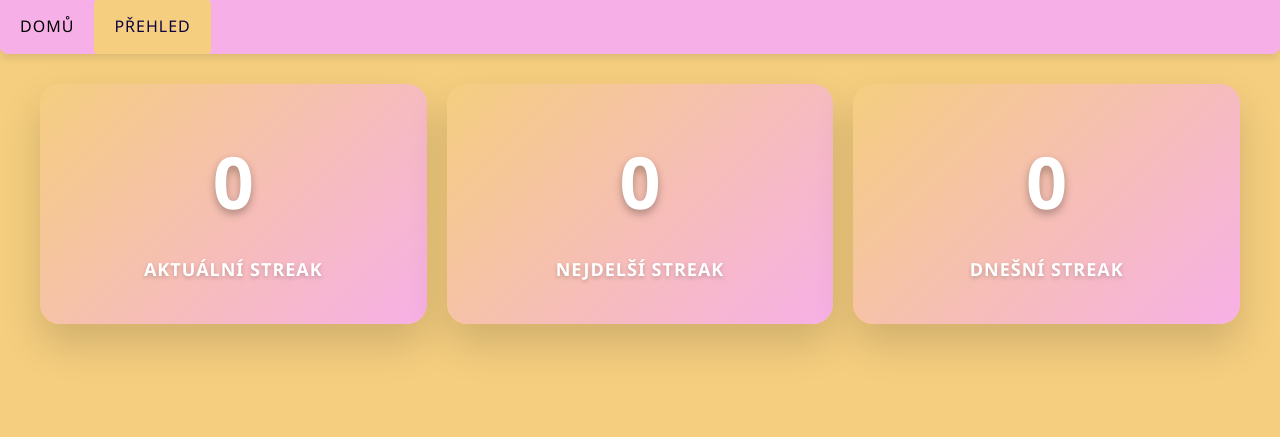
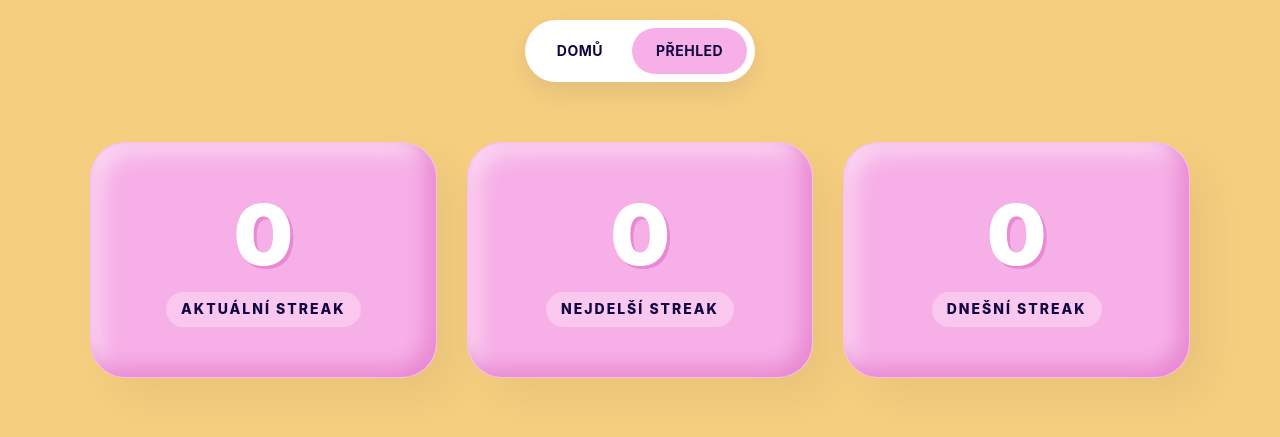
Before and after one commit to krystofham/testolingo, a Flask app: page /prehled in a window 1280 px wide. Shown: the top 437 px of the page. Run offline with Flask 3, Linux system fonts and the light colour scheme.

Commit message:
metadata and styles refacotr

```diff
--- a/static/styles.css
+++ b/static/styles.css
@@ -1,251 +1,236 @@
+:root {
+    --color-sand: #f5ce7f;
+    --color-pink: #f7b0e7;
+    --color-pink-dark: #e889d2;
+    --color-ink: #100440;
+    --white: #ffffff;
+    --shadow-soft: rgba(16, 4, 64, 0.08);
+}
 
 body {
-    font-family: 'Segoe UI', Tahoma, Geneva, Verdana, sans-serif;
+    font-family: 'Inter', system-ui, -apple-system, sans-serif;
     line-height: 1.6;
     margin: 0;
     padding: 0;
-    background-color: #f5ce7f;
-    color: #100440;
+    background-color: var(--color-sand);
+    /* Jemný vzorek na pozadí pro hloubku */
+    background-image: radial-gradient(var(--color-pink) 0.5px, transparent 0.5px);
+    background-size: 24px 24px;
+    color: var(--color-ink);
 }
 
+/* --- Navigace jako plovoucí ostrov --- */
 .nav {
-    background-color: #f7b0e7; /* Duolingo Green */
-    overflow: hidden;
-    margin-bottom: 20px;
-    box-shadow: 0 4px 8px rgba(0, 0, 0, 0.1);
-    border-bottom-left-radius: 8px;
-    border-bottom-right-radius: 8px;
+    background-color: var(--white);
+    margin: 20px auto;
+    width: fit-content;
+    padding: 8px;
+    border-radius: 50px;
+    display: flex;
+    gap: 5px;
+    box-shadow: 0 10px 25px var(--shadow-soft);
+    position: sticky;
+    top: 20px;
+    z-index: 1000;
+}
 
-}
 .nav a {
-    color: black;
-    float: left;
-    text-align: center;
-    padding: 14px 20px;
+    color: var(--color-ink);
+    padding: 12px 24px;
     text-decoration: none;
-    font-size: 16px;
-    font-weight: 500;
+    font-size: 14px;
+    font-weight: 700;
     text-transform: uppercase;
-    letter-spacing: 1px;
-    transition: all 0.3s ease;
-    border-radius: 4px;
+    letter-spacing: 0.5px;
+    border-radius: 40px;
+    transition: all 0.3s cubic-bezier(0.4, 0, 0.2, 1);
 }
 
 .nav a:hover {
-    background-color: #f5ce7f;
-    color: #100440
-;
+    background-color: var(--color-sand);
+    transform: translateY(-2px);
 }
 
 .nav a.active {
-    background-color: #f5ce7f;
-    color: #100440;
+    background-color: var(--color-pink);
+    color: var(--color-ink);
 }
 
-/* Streak Box Styles */
-/* Streak Box Styles */
+/* --- Streak Boxy: Claymorphism styl --- */
 .boxes {
-    display: flex;
-    justify-content: space-evenly;
-    gap: 20px;
-    margin: 30px auto;
-    flex-wrap: wrap;
-    max-width: 1200px;
-    padding: 0 10px;
+    display: grid;
+    grid-template-columns: repeat(auto-fit, minmax(300px, 1fr));
+    gap: 30px;
+    max-width: 1100px;
+    margin: 60px auto;
+    padding: 0 20px;
 }
 
 .streak-box {
-    background: linear-gradient(135deg, #f5ce7f, #f7b0e7); /* Duolingo Green Gradient */
-    border-radius: 20px; /* Smoother rounded corners */
-    padding: 40px;
+    background: var(--color-pink);
+    border-radius: 35px;
+    padding: 50px 30px;
     text-align: center;
-    max-width: 320px;
-    box-shadow: 0 20px 40px rgba(0, 0, 0, 0.15);
-    transition: transform 0.4s ease, box-shadow 0.4s ease;
-    flex-grow: 1;
-    flex-basis: 250px;
     position: relative;
-    overflow: hidden;
-}
-
-.streak-box::before {
-    content: "";
-    position: absolute;
-    top: 50%;
-    left: 50%;
-    width: 300%;
-    height: 300%;
-    background: rgba(255, 255, 255, 0.1);
-    border-radius: 50%;
-    animation: pulse 3s infinite;
-    transform: translate(-50%, -50%);
+    /* Efekt vnitřního světla (claymorphism) */
+    box-shadow:
+        20px 20px 40px rgba(0, 0, 0, 0.05),
+        inset -10px -10px 20px var(--color-pink-dark),
+        inset 10px 10px 20px rgba(255, 255, 255, 0.5);
+    transition: all 0.4s ease;
+    border: 1px solid rgba(255, 255, 255, 0.2);
 }
 
 .streak-box:hover {
-    transform: translateY(-12px); /* Deeper lift */
-    box-shadow: 0 15px 30px rgba(0, 0, 0, 0.2);
-    background: linear-gradient(135deg, #f5ce7f, #f7b0e7); /* Reverse gradient on hover */
+    transform: translateY(-10px) rotate(1deg);
+    box-shadow: 25px 25px 50px rgba(0, 0, 0, 0.1);
 }
 
 .streak-number {
-    font-size: 72px; /* Larger number for impact */
-    font-weight: bold;
-    color: #fff; /* White text for contrast */
-    margin-bottom: 16px;
-    text-shadow: 0 4px 8px rgba(0, 0, 0, 0.3); /* Text shadow for depth */
+    font-size: 84px;
+    font-weight: 900;
+    color: var(--white);
+    line-height: 1;
+    margin-bottom: 15px;
+    /* Plastický efekt textu */
+    text-shadow: 3px 3px 0px var(--color-pink-dark);
 }
 
 .streak-label {
-    font-size: 18px;
-    color: #fff;
+    font-size: 14px;
+    font-weight: 800;
+    color: var(--color-ink);
+    background: rgba(255, 255, 255, 0.3);
+    padding: 6px 15px;
+    border-radius: 20px;
+    display: inline-block;
     text-transform: uppercase;
-    letter-spacing: 1px;
-    font-weight: 600;
-    text-shadow: 0 2px 4px rgba(0, 0, 0, 0.2); /* Text shadow for contrast */
+    letter-spacing: 2px;
 }
 
-/* Pulse animation */
-@keyframes pulse {
-    0% {
-        transform: scale(0.8);
-        opacity: 0.1;
-    }
-    50% {
-        transform: scale(1);
-        opacity: 0.4;
-    }
-    100% {
-        transform: scale(0.8);
-        opacity: 0.1;
-    }
+/* --- Formulář: Soft & Clean --- */
+form {
+    max-width: 420px;
+    margin: 80px auto;
+    padding: 50px;
+    background-color: var(--white);
+    border-radius: 40px;
+    box-shadow: 0 30px 60px rgba(16, 4, 64, 0.1);
 }
 
-
-/* Form Styles */
-/* Form Styles */
-form {
-    max-width: 450px;
-    margin: 40px auto;
-    padding: 40px;
-    background-color: #ffffff;
-    border-radius: 20px;
-    box-shadow: 0 6px 15px rgba(0, 0, 0, 0.1);
-    transition: transform 0.3s ease, box-shadow 0.3s ease;
-    position: relative;
-    overflow: hidden;
-}
-
-form:hover {
-    transform: translateY(-8px);
-    box-shadow: 0 12px 30px rgba(0, 0, 0, 0.2);
-}
-
-/* Title/Description */
 form p {
-    font-size: 22px;
-    color: #333;
-    margin-bottom: 24px;
-    text-align: center;
-    font-weight: 500;
-    text-transform: uppercase;
-}
-
-/* Radio Group */
-.radio-group {
+    font-size: 24px;
+    font-weight: 900;
+    color: var(--color-ink);
     margin-bottom: 30px;
 }
 
-input[type="radio"] {
-    margin: 10px;
-    padding: 2px;
-    accent-color: #f7b0e7;
-    transition: transform 0.2s ease;
+.radio-group {
+    display: flex;
+    background: #eee3c8; /* Trochu tmavší písková pro prohlubeň */
+    padding: 8px;
+    border-radius: 20px;
+    gap: 8px;
+    margin-bottom: 30px;
+    box-shadow: inset 3px 3px 6px rgba(0,0,0,0.1); /* Efekt prohlubně */
 }
 
-input[type="radio"]:hover {
-    transform: scale(1.1);
+/* Skryjeme ošklivé puntíky */
+.radio-group input[type="radio"] {
+    display: none;
 }
 
-/* Password Field */
-input[type="password"] {
-    width: 100%;
-    padding: 16px;
-    margin: 12px 0;
-    border: 2px solid #ddd;
-    border-radius: 8px;
-    box-sizing: border-box;
-    font-size: 16px;
-    transition: all 0.5s ease;
+/* Styl pro popisky, které vypadají jako tlačítka */
+.radio-group label {
+    flex: 1;
+    text-align: center;
+    padding: 14px;
+    cursor: pointer;
+    border-radius: 15px;
+    font-weight: 800;
+    text-transform: uppercase;
+    color: var(--color-ink);
+    transition: all 0.3s cubic-bezier(0.4, 0, 0.2, 1);
+    margin: 0; /* Odstranění marginu z labelu */
 }
 
-input[type="password"]:focus {
-    border-color: #f7b0e7; /* Duolingo Green */
-    outline: none;
-    box-shadow: 0 0 10px rgba(76, 175, 80, 0.2);
+/* Co se stane, když je možnost vybraná */
+.radio-group input[type="radio"]:checked + label {
+    background: var(--color-pink);
+    box-shadow:
+        0 6px 12px rgba(0, 0, 0, 0.1),
+        inset -4px -4px 8px var(--color-pink-dark),
+        inset 4px 4px 8px rgba(255, 255, 255, 0.6);
+    transform: translateY(-2px);
 }
 
-input[type="password"]::placeholder {
-    color: #888;
+/* --- Skupina pro heslo --- */
+.password-group {
+    display: flex;
+    flex-direction: column;
+    margin-top: 20px;
 }
 
-/* Label */
-label {
-    color: #555;
+.password-group input[type="password"] {
+    width: 100%;
+    padding: 18px 25px;
+    background: #ffffff;
+    border: 2px solid var(--color-sand);
+    border-radius: 20px;
     font-size: 16px;
-    font-weight: 500;
-    margin-left: 5px;
+    color: var(--color-ink);
+    transition: all 0.3s ease;
+    box-sizing: border-box;
+    order: 1; /* Input bude první */
 }
 
-/* Button */
+.password-group input[type="password"]:focus {
+    outline: none;
+    border-color: var(--color-pink);
+    box-shadow: 0 0 0 4px rgba(247, 176, 231, 0.4);
+}
+
+.password-group label {
+    order: 2; /* Label bude pod inputem */
+    margin-top: 8px;
+    margin-left: 15px;
+    font-size: 13px;
+    font-weight: 700;
+    color: var(--color-ink);
+    opacity: 0.7;
+    text-transform: uppercase;
+    letter-spacing: 1px;
+}
+
+/* Schování <br> tagů, které by nám rozbily flexbox layout */
+.radio-group br {
+    display: none;
+}
+
 button {
-    background-color: #f7b0e7; /* Duolingo Green */
-    color: white;
-    padding: 16px 24px;
+    background-color: var(--color-ink);
+    color: var(--white);
+    padding: 18px;
     border: none;
-    border-radius: 8px;
+    border-radius: 20px;
+    font-size: 16px;
+    font-weight: 700;
+    text-transform: uppercase;
+    letter-spacing: 1px;
     cursor: pointer;
     width: 100%;
-    font-size: 18px;
-    margin-top: 20px;
-    font-weight: 600;
-    transition: background-color 0.3s ease, transform 0.3s ease;
-    text-transform: uppercase;
+    margin-top: 30px;
+    transition: all 0.3s ease;
 }
 
 button:hover {
-    background-color: #f7b0e7;
-    transform: scale(1.05);
+    background-color: var(--color-pink-dark);
+    color: var(--color-ink);
+    transform: scale(1.02);
 }
 
-/* Button active state */
-button:active {
-    transform: scale(0.98);
+/* Responzivita */
+@media (max-width: 600px) {
+    .nav { width: 90%; flex-wrap: wrap; justify-content: center; border-radius: 20px; }
+    form { margin: 20px; padding: 30px; }
 }
-
-/* Input Focus Animation */
-input[type="password"]:focus,
-button:hover {
-    transform: scale(1.05);
-}
-
-/* Responsive Form */
-@media (max-width: 768px) {
-    form {
-        padding: 20px;
-    }
-
-    form p {
-        font-size: 20px;
-    }
-
-    button {
-        font-size: 16px;
-    }
-
-    input[type="password"] {
-        font-size: 14px;
-    }
-}
-a {
-    text-decoration: none;
-}
--- a/templates/index.html
+++ b/templates/index.html
@@ -6,6 +6,12 @@
     <meta name="viewport" content="width=device-width, initial-scale=1.0">
     <title>Testolingo</title>
     <link rel="stylesheet" href="{{ url_for('static', filename='styles.css') }}">
+    <meta name="description" content="Testolingo – procvičuj a testuj své jazykové znalosti">
+    <meta name="theme-color" content="#f7b0e7">
+    <meta name="author" content="Kryštof Ham">
+    <meta property="og:title" content="Testolingo">
+    <meta property="og:description" content="Denní streak těstovin">
+    <meta property="og:type" content="website">
 </head>
 
 <body>
--- a/templates/prehled.html
+++ b/templates/prehled.html
@@ -4,11 +4,14 @@
 <head>
     <meta charset="UTF-8">
     <meta name="viewport" content="width=device-width, initial-scale=1.0">
-    <title>Přehled</title>
+    <title>Testolingo</title>
     <link rel="stylesheet" href="{{ url_for('static', filename='styles.css') }}">
-    <style>
-
-    </style>
+    <meta name="description" content="Testolingo – procvičuj a testuj své jazykové znalosti">
+    <meta name="theme-color" content="#f7b0e7">
+    <meta name="author" content="Kryštof Ham">
+    <meta property="og:title" content="Testolingo">
+    <meta property="og:description" content="Denní streak těstovin">
+    <meta property="og:type" content="website">
 </head>
 
 <body>
--- a/templates/sure.html
+++ b/templates/sure.html
@@ -6,6 +6,12 @@
     <meta name="viewport" content="width=device-width, initial-scale=1.0">
     <title>Testolingo</title>
     <link rel="stylesheet" href="{{ url_for('static', filename='styles.css') }}">
+    <meta name="description" content="Testolingo – procvičuj a testuj své jazykové znalosti">
+    <meta name="theme-color" content="#f7b0e7">
+    <meta name="author" content="Kryštof Ham">
+    <meta property="og:title" content="Testolingo">
+    <meta property="og:description" content="Denní streak těstovin">
+    <meta property="og:type" content="website">
 </head>
 
 <body>
```
Also changed, not shown: templates/nejim_testoviny.html (+7 -1 lines), templates/safe.html (+7 -2 lines).
